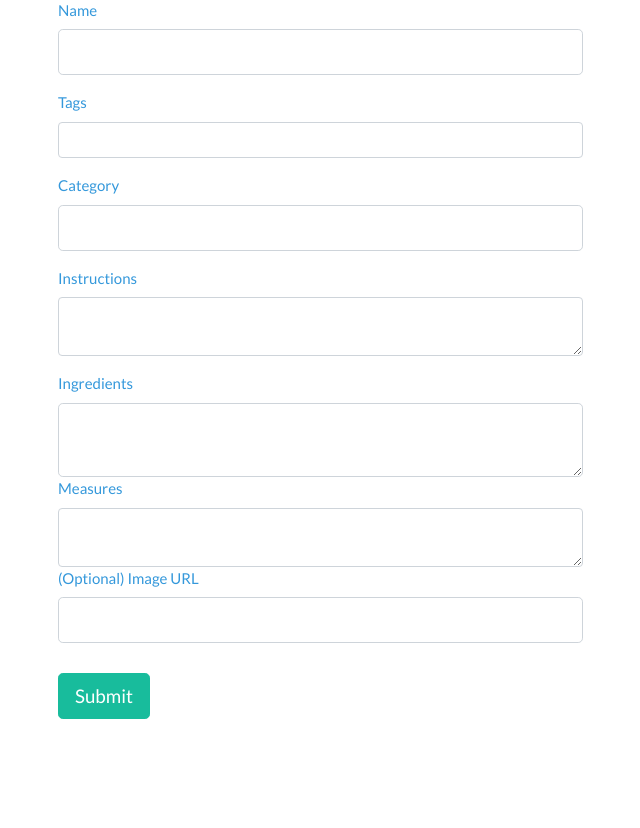
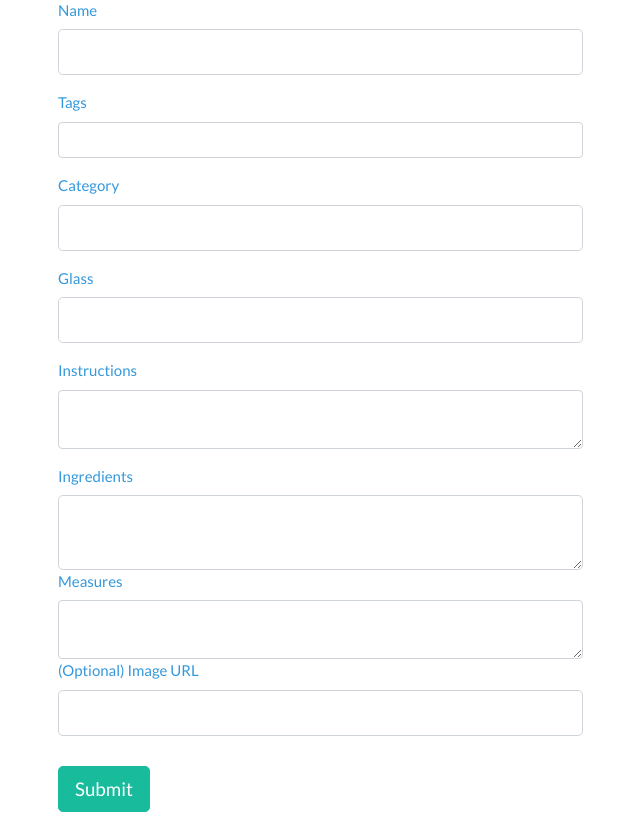
Before and after one commit to makeitbreaux/Moment-of-Clarity, a Flask app: page /add_drink in a window 1280 px wide. Shown: the part 72-900 px from the top of the page, without its empty margins (42-682 px from the left). Before the commit the page ends 791 px from the top, so only its background shows below. Run offline with Flask 2, Linux system fonts and the light colour scheme; some libraries are stand-ins or nearby versions.

Commit message:
Deleted unused code and extra space

```diff
--- a/app.py
+++ b/app.py
@@ -26,19 +26,6 @@ connect_db(app)
 db.create_all()
 db.session.commit()
 
-
-def serialize(self):
-        """Returns a dict representation of drink which we can turn into JSON"""
-        return {
-            'id': self.id,
-            'drinkName': self.drinkName,
-            'category' : self.category,
-            'glass' : self.glass,
-            'instructions': self.instructions,
-            'ingredients': self.ingredients,
-            'measures': self.measures,
-            'imageThumb': self.imageThumb
-        }
 ################################################################
 # DISPLAY PAGES, MAKE PAGES FUNCTION
 @app.route('/')
@@ -105,24 +92,17 @@ def get_drink(drinkName):
 @app.route('/recipes', methods=["GET"])
 def show_saved_drinks():
     """Shows drinks saved in DB."""
-    # TODO: create page to show all of the user saved drinks
-    # TODO: redirect to page with all of user saved drinks
-
 
     drinks = Drink.query.all()
-
-
     return render_template("recipes.html", drinks=drinks)
 
 @app.route('/add_drink', methods=["GET", "POST"])
 def add_drink():
     """Using form found in navbar, user enters info into DrinkAddForm and submits a drink to DB."""
-
     # TODO: check to see if drink exists by searching by drink `name`
     # TODO: if drink does not exist, then add it to drink table
     # TODO: if drink exists, then get drink id
     # TODO: with drink id, tie it to user id
-
     # TODO: handle error
 
     form = DrinkAddForm(request.form)
@@ -136,14 +116,6 @@ def add_drink():
     imageThumb = request.form.get("imageThumb")
 
     new_drink = Drink(drinkName=drinkName, tags=tags, category=category, glass=glass, instructions=instructions, ingredients=ingredients, measures=measures, imageThumb=imageThumb)
-    # TRYING TO CHECK DB FOR DUPLICATE DRINKS
-    # def check_db():
-    #     drinks = Drink.query.all()
-    #     for drinkName in drinks:
-    #         check_db(drinks)
-    #         if (drinkName in drinks):
-    #             print("Drink already exists!")
-
 
     if request.method == 'POST':
         drinkName = Drink(drinkName=form.drinkName.data)
--- a/forms.py
+++ b/forms.py
@@ -16,8 +16,6 @@ class UserAddForm(FlaskForm):
     password = PasswordField("Password", validators=[InputRequired(), Length(min=1, max=30, message="Does Not Meet Length Requirements")])
 
     email = EmailField("Email", validators=[InputRequired()])
-
-# ****** MAY NEED THIS FORM LATER *******
 
 class UserEditForm(FlaskForm):
     """Form for editing users."""
--- a/templates/add_drink.html
+++ b/templates/add_drink.html
@@ -27,6 +27,12 @@
     <div class="col-lg-6" >
       {{form.category.label(class_="text-info")}}
       {{form.category(class_="form-control form-control-lg")}}
+    </div>
+  </div>
+  <div class="mb-3">
+    <div class="col-lg-6" >
+      {{form.glass.label(class_="text-info")}}
+      {{form.glass(class_="form-control form-control-lg")}}
     </div>
   </div>
   <div class="mb-3">
```
